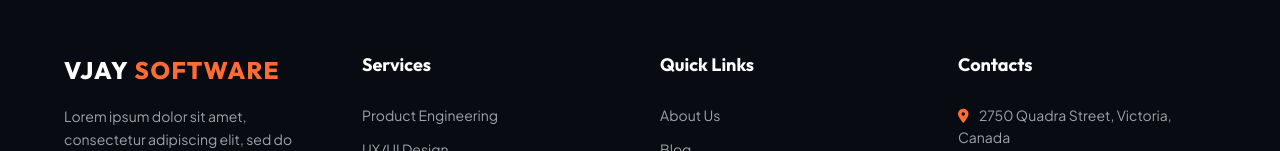
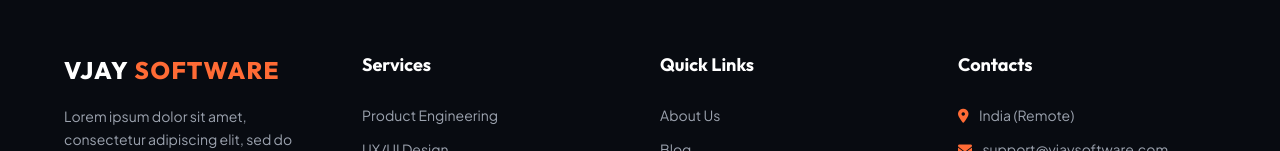
Before and after one commit to VijayKumarTiwar/Vjaysoftware-website-, a Django app: page / in a window 1280 px wide. Shown: the part 6349-6500 px from the top of the page. Run offline with Django 5.2, Linux system fonts and the light colour scheme.

Commit message:
Update footer contact details to India remote and Vjay Software support

```diff
--- a/backend/templates/landing/index.html
+++ b/backend/templates/landing/index.html
@@ -350,9 +350,9 @@
                 <div class="footer-widget contact-widget">
                     <h3>Contacts</h3>
                     <ul>
-                        <li><i class="fa-solid fa-location-dot"></i> 2750 Quadra Street, Victoria, Canada</li>
-                        <li><i class="fa-solid fa-envelope"></i> support@bariton.ai</li>
-                        <li><i class="fa-solid fa-phone"></i> +44 587 154 756</li>
+                        <li><i class="fa-solid fa-location-dot"></i> India (Remote)</li>
+                        <li><i class="fa-solid fa-envelope"></i> support@vjaysoftware.com</li>
+                        <li><i class="fa-solid fa-phone"></i> +91 000 000 0000</li>
                     </ul>
                 </div>
             </div>
```
